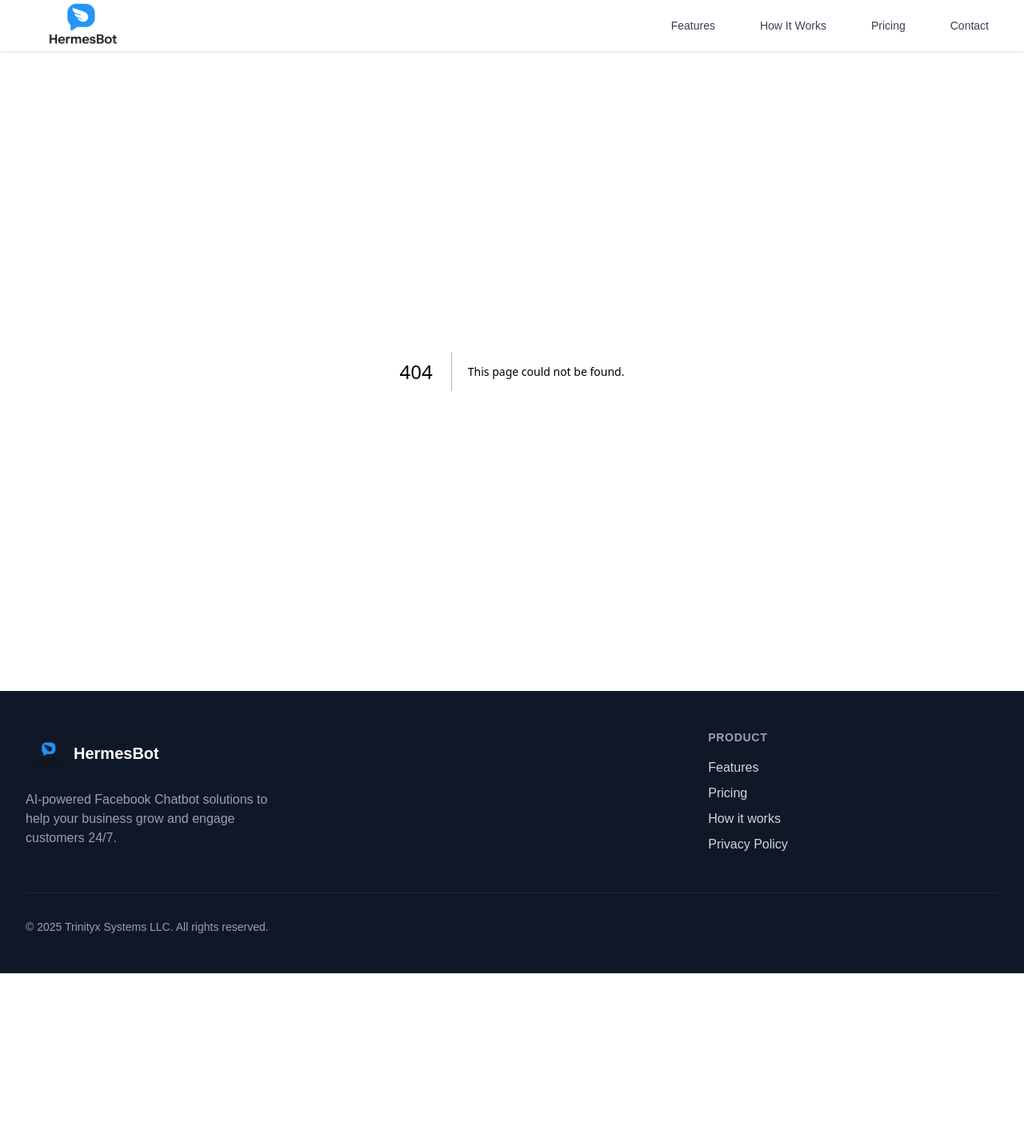
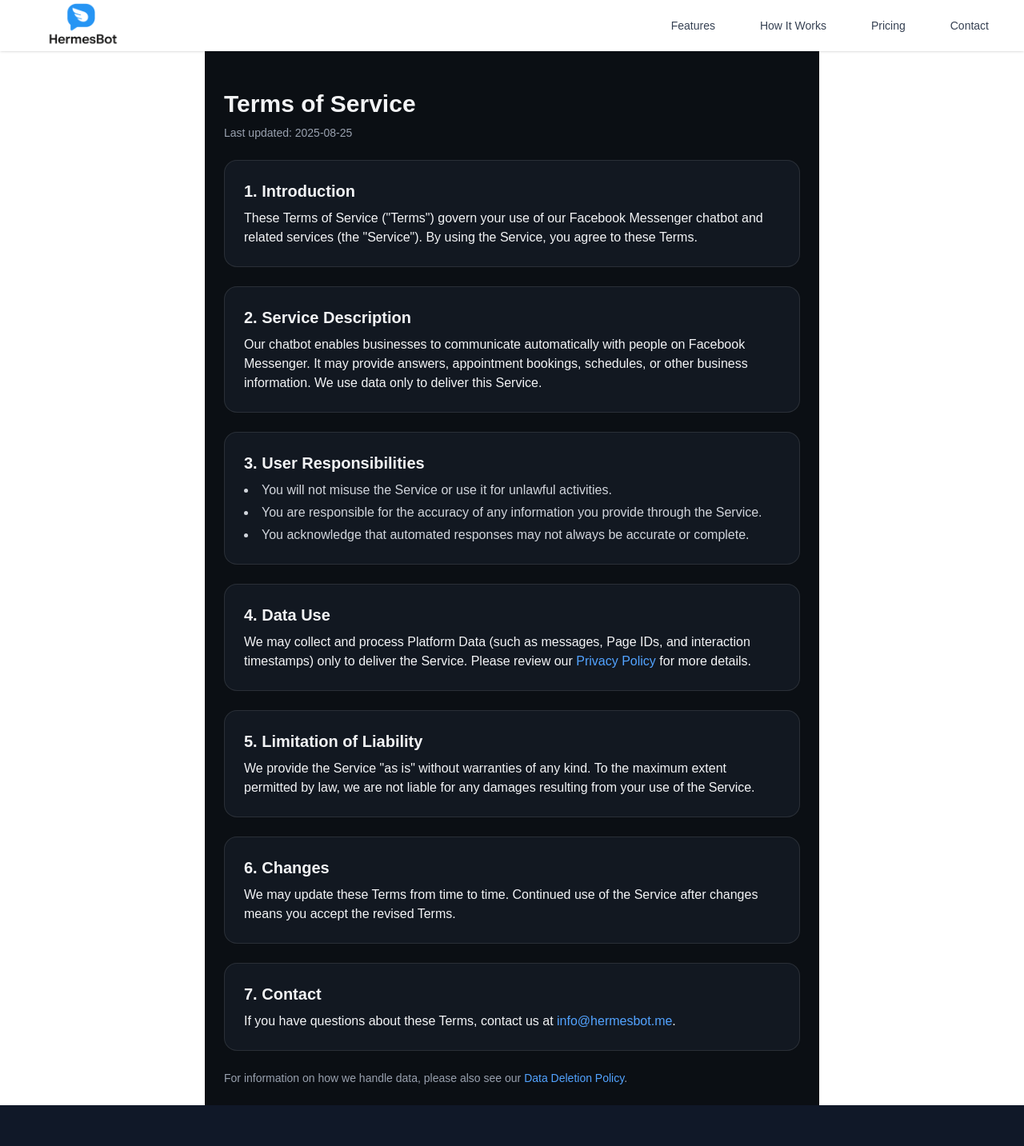
Before and after one commit to Hermesb0t/landing_page, a Next.js app: page /service-term in a window 1280 px wide. Before the commit this address had no page. Shown: the top 1433 px of the page at 80% size. Before the commit the page ends 1217 px from the top, so only its background shows below. Built offline with nearby package versions, Linux system fonts and the light colour scheme.

Commit message:
added terms of service and data-deletion

```diff
--- /dev/null
+++ b/app/data-deletion/page.tsx
@@ -0,0 +1,79 @@
+"use client";
+
+import React from "react";
+
+export default function DataDeletionPage() {
+  return (
+    <div className="max-w-3xl mx-auto p-6 text-gray-100 bg-[#0b0f14] min-h-screen">
+      <header className="py-6">
+        <h1 className="text-3xl font-bold mb-2">Data Deletion Instructions</h1>
+        <p className="text-sm text-gray-400">Last updated: 2025-08-25</p>
+      </header>
+
+      <section className="bg-[#121821] border border-white/10 rounded-2xl p-6 mb-6">
+        <p>
+          If you want to delete information collected through our Facebook Messenger chatbot ("Platform Data"), you can submit a request and we will permanently delete your data.
+        </p>
+
+        <div className="grid gap-4 mt-4">
+          <div>
+            <h3 className="text-xl font-semibold mb-2">How to request deletion</h3>
+            <ol className="list-decimal list-inside space-y-1 text-gray-300">
+              <li>
+                Email us at {" info@hermesbot.me "}
+                <a
+                  href="mailto:info@hermesbot.me?subject=Data%20Deletion%20Request"
+                  className="text-blue-400 hover:underline"
+                >
+                  info@hermesbot.me
+                </a>{" "}
+                with the subject <em>Data Deletion Request</em>.
+              </li>
+              <li>Include your Facebook profile link or the full name used on Facebook, and the Page you messaged.</li>
+              <li>Optionally, include the approximate date of your conversation to help us locate records.</li>
+            </ol>
+          </div>
+
+          <div className="bg-[#0b0f14] border border-white/5 rounded-xl p-4">
+            <h3 className="text-lg font-semibold mb-2">What we delete</h3>
+            <ul className="list-disc list-inside text-gray-300">
+              <li>Messages sent to the Page via our chatbot</li>
+              <li>Conversation metadata used to operate the service (e.g., Page ID, timestamps)</li>
+            </ul>
+            <p className="text-sm text-gray-400 mt-2">
+              We only store Platform Data to operate the chatbot service and do not use it for unrelated purposes.
+            </p>
+          </div>
+        </div>
+      </section>
+
+      <section className="bg-[#121821] border border-white/10 rounded-2xl p-6 mb-6">
+        <h3 className="text-xl font-semibold mb-2">Timing &amp; verification</h3>
+        <p>
+          We verify requests to confirm ownership of the Facebook account and complete deletions within <strong>30 days</strong> (often sooner), unless a longer period is required by law.
+        </p>
+      </section>
+
+      <section className="bg-[#121821] border border-white/10 rounded-2xl p-6 mb-6">
+        <h3 className="text-xl font-semibold mb-2">Questions</h3>
+        <p>
+          Contact us at {" "}
+          <a href="mailto:info@hermesbot.me" className="text-blue-400 hover:underline">
+            info@hermesbot.me
+          </a>
+          .
+        </p>
+      </section>
+
+      <footer className="text-sm text-gray-400 mt-6">
+        <p>
+          This page covers data processed via Facebook Platform. For broader privacy information, see our {" "}
+          <a href="/privacy" className="text-blue-400 hover:underline">
+            Privacy Policy
+          </a>
+          .
+        </p>
+      </footer>
+    </div>
+  );
+}
--- /dev/null
+++ b/app/service-term/page.tsx
@@ -0,0 +1,83 @@
+"use client";
+
+import React from "react";
+
+export default function TermsOfServicePage() {
+  return (
+    <div className="max-w-3xl mx-auto p-6 text-gray-100 bg-[#0b0f14] min-h-screen">
+      <header className="py-6">
+        <h1 className="text-3xl font-bold mb-2">Terms of Service</h1>
+        <p className="text-sm text-gray-400">Last updated: 2025-08-25</p>
+      </header>
+
+      <section className="bg-[#121821] border border-white/10 rounded-2xl p-6 mb-6">
+        <h2 className="text-xl font-semibold mb-2">1. Introduction</h2>
+        <p>
+          These Terms of Service ("Terms") govern your use of our Facebook Messenger chatbot and related services (the "Service"). By using the Service, you agree to these Terms.
+        </p>
+      </section>
+
+      <section className="bg-[#121821] border border-white/10 rounded-2xl p-6 mb-6">
+        <h2 className="text-xl font-semibold mb-2">2. Service Description</h2>
+        <p>
+          Our chatbot enables businesses to communicate automatically with people on Facebook Messenger. It may provide answers, appointment bookings, schedules, or other business information. We use data only to deliver this Service.
+        </p>
+      </section>
+
+      <section className="bg-[#121821] border border-white/10 rounded-2xl p-6 mb-6">
+        <h2 className="text-xl font-semibold mb-2">3. User Responsibilities</h2>
+        <ul className="list-disc list-inside text-gray-300 space-y-1">
+          <li>You will not misuse the Service or use it for unlawful activities.</li>
+          <li>You are responsible for the accuracy of any information you provide through the Service.</li>
+          <li>You acknowledge that automated responses may not always be accurate or complete.</li>
+        </ul>
+      </section>
+
+      <section className="bg-[#121821] border border-white/10 rounded-2xl p-6 mb-6">
+        <h2 className="text-xl font-semibold mb-2">4. Data Use</h2>
+        <p>
+          We may collect and process Platform Data (such as messages, Page IDs, and interaction timestamps) only to deliver the Service. Please review our {" "}
+          <a href="/privacy" className="text-blue-400 hover:underline">
+            Privacy Policy
+          </a>{" "}
+          for more details.
+        </p>
+      </section>
+
+      <section className="bg-[#121821] border border-white/10 rounded-2xl p-6 mb-6">
+        <h2 className="text-xl font-semibold mb-2">5. Limitation of Liability</h2>
+        <p>
+          We provide the Service "as is" without warranties of any kind. To the maximum extent permitted by law, we are not liable for any damages resulting from your use of the Service.
+        </p>
+      </section>
+
+      <section className="bg-[#121821] border border-white/10 rounded-2xl p-6 mb-6">
+        <h2 className="text-xl font-semibold mb-2">6. Changes</h2>
+        <p>
+          We may update these Terms from time to time. Continued use of the Service after changes means you accept the revised Terms.
+        </p>
+      </section>
+
+      <section className="bg-[#121821] border border-white/10 rounded-2xl p-6 mb-6">
+        <h2 className="text-xl font-semibold mb-2">7. Contact</h2>
+        <p>
+          If you have questions about these Terms, contact us at {" "}
+          <a href="mailto:info@hermesbot.me" className="text-blue-400 hover:underline">
+            info@hermesbot.me
+          </a>
+          .
+        </p>
+      </section>
+
+      <footer className="text-sm text-gray-400 mt-6">
+        <p>
+          For information on how we handle data, please also see our {" "}
+          <a href="/data-deletion" className="text-blue-400 hover:underline">
+            Data Deletion Policy
+          </a>
+          .
+        </p>
+      </footer>
+    </div>
+  );
+}
--- a/components/Footer.tsx
+++ b/components/Footer.tsx
@@ -32,6 +32,8 @@ export default function Footer() {
                   <li><a href="#pricing" className="text-gray-300 hover:text-white transition-colors">Pricing</a></li>
                   <li><a href="#how-it-works" className="text-gray-300 hover:text-white transition-colors">How it works</a></li>
                   <li><a href="/privacy" className="text-gray-300 hover:text-white transition-colors">Privacy Policy</a></li>
+                  <li><a href="/data-deletion" className="text-gray-300 hover:text-white transition-colors">Data Deletion</a></li>
+                  <li><a href="/service-term" className="text-gray-300 hover:text-white transition-colors">Terms of Service</a></li>
                 </ul>
               </div>
             </div>
```
